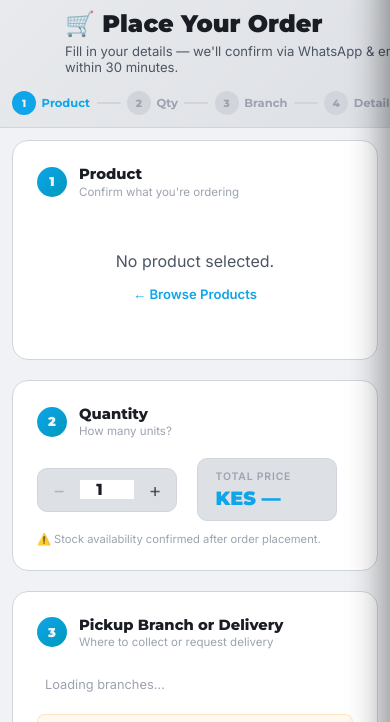
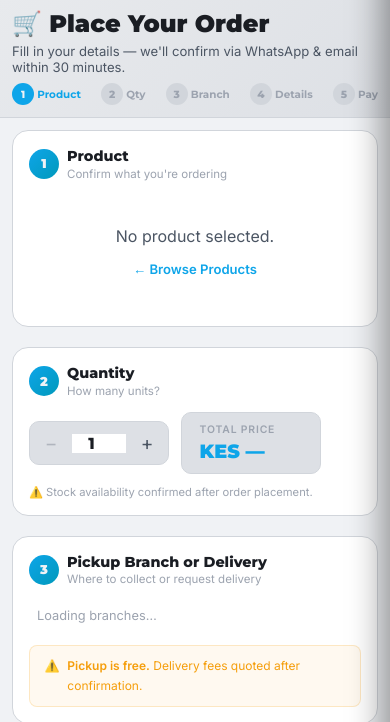
Before and after one commit to saidjillo/SELA-Marketplace, a website: page frontend/public/order.html in a window 390 px wide. Shown: the part 79-801 px from the top of the page. Drawn offline with Linux system fonts and the light colour scheme.

Commit message:
fixed element overflow

```diff
--- a/frontend/public/order.html
+++ b/frontend/public/order.html
@@ -245,6 +245,48 @@
 }
 @media(max-width:400px) {
   .branch-grid { grid-template-columns: 1fr !important; }
+}
+
+
+/* ── Order page - targeted overflow fixes ── */
+
+/* Steps bar - scrollable on mobile */
+.ord-steps-bar {
+  overflow-x: auto !important;
+  scrollbar-width: none !important;
+  -webkit-overflow-scrolling: touch !important;
+}
+.ord-steps-bar::-webkit-scrollbar { display: none; }
+
+/* Sections */
+.ord-section {
+  width: 100% !important;
+  box-sizing: border-box !important;
+  overflow: hidden !important;
+}
+
+/* Hero inner */
+.ord-hero-inner {
+  overflow: hidden !important;
+}
+
+@media(max-width:600px) {
+  /* Steps bar - hide separators, show only numbers */
+  .ord-step-sep { display: none !important; }
+  .ord-step { font-size: .65rem !important; gap: .2rem !important; }
+  .ord-step-num { width: 22px !important; height: 22px !important; font-size: .65rem !important; }
+
+  /* Section padding */
+  .ord-section { padding: 1rem !important; }
+  .ord-section-head { gap: .5rem !important; margin-bottom: .85rem !important; }
+  .ord-section-title { font-size: .9rem !important; }
+
+  /* Qty row */
+  .qty-row { gap: .75rem !important; }
+
+  /* Hero */
+  .ord-hero-inner { flex-direction: column !important; align-items: flex-start !important; gap: .5rem !important; }
+  .ord-steps-bar { width: 100% !important; justify-content: space-between !important; }
 }
 
 </style>
```
